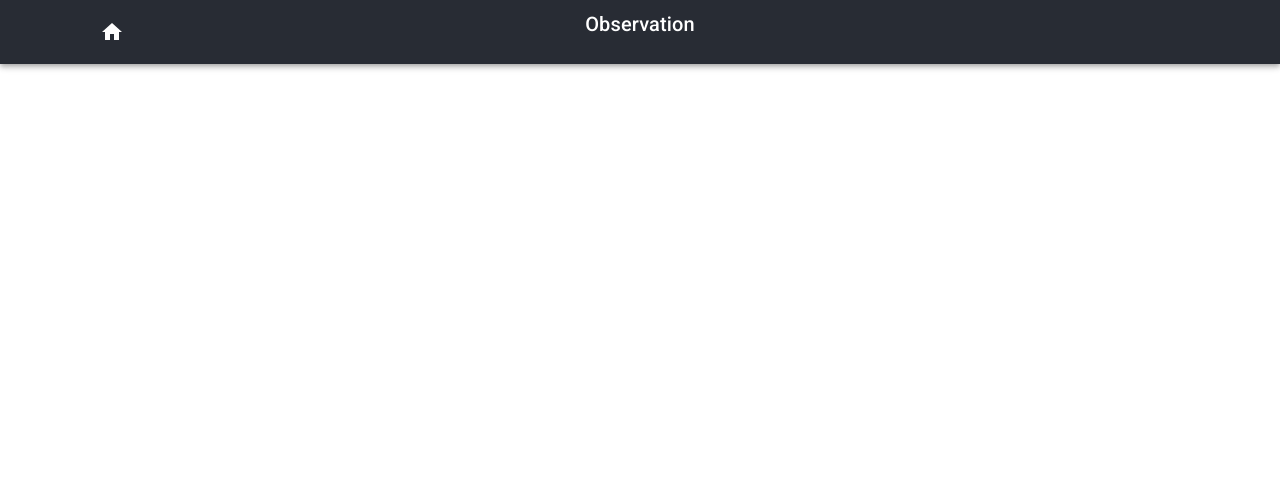
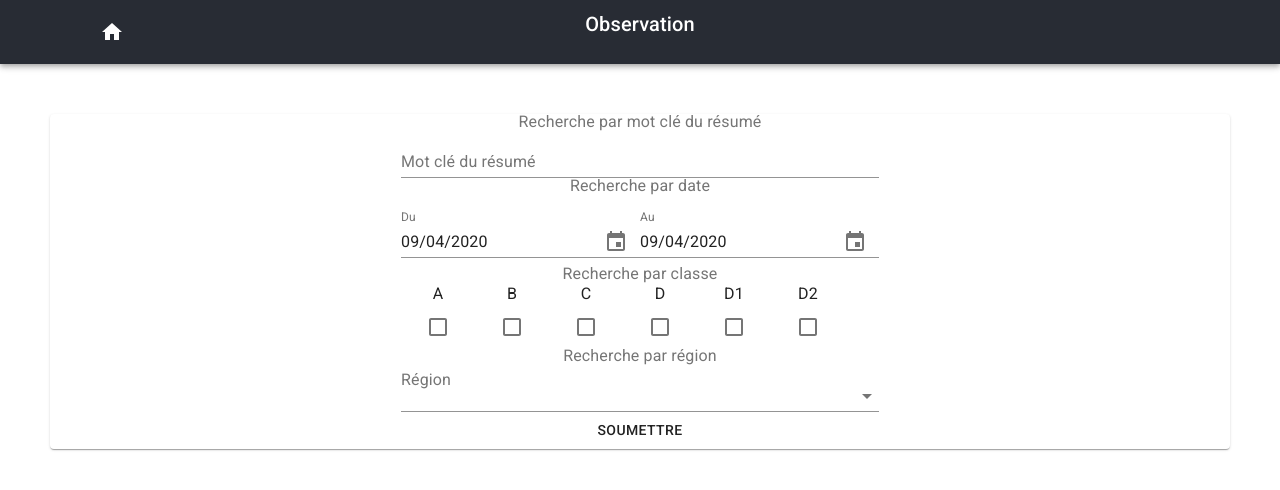
Before and after one commit to chattinader/Observation, a React (Create React App) app: page / in a window 1280 px wide. Shown: the top 490 px of the page. Built offline with nearby package versions, Linux system fonts and the light colour scheme.

Commit message:
Ajout du component Home

```diff
--- a/package.json
+++ b/package.json
@@ -3,6 +3,10 @@
   "version": "0.1.0",
   "private": true,
   "dependencies": {
+    "@date-io/date-fns": "^1.3.13",
+    "@material-ui/pickers": "^3.2.10",
+    "date-fns": "^2.0.0-beta.5",
+    "moment": "^2.24.0",
     "@material-ui/core": "^4.9.9",
     "@material-ui/icons": "^4.9.1",
     "@testing-library/jest-dom": "^4.2.4",
--- a/src/App.js
+++ b/src/App.js
@@ -1,11 +1,13 @@
 import React from 'react'
 import './App.css'
 import Navbar from './components/Navbar'
+import Home from './components/Home'
 
 function App() {
     return (
         <div className="App">
           <Navbar />
+          <Home />
         </div>
     );
 }
--- /dev/null
+++ b/src/components/Home.js
@@ -0,0 +1,161 @@
+import 'date-fns';
+import React, { Component } from 'react';
+import './../App.css'
+
+import TextField from '@material-ui/core/TextField';
+import Grid from '@material-ui/core/Grid';
+import DateFnsUtils from '@date-io/date-fns';
+import { MuiPickersUtilsProvider, KeyboardDatePicker } from '@material-ui/pickers';
+import Checkbox from '@material-ui/core/Checkbox';
+import FormGroup from '@material-ui/core/FormGroup';
+import FormControlLabel from '@material-ui/core/FormControlLabel';
+import FormControl from '@material-ui/core/FormControl';
+import FormLabel from '@material-ui/core/FormLabel';
+import Select from '@material-ui/core/Select';
+import InputLabel from '@material-ui/core/InputLabel';
+import MenuItem from '@material-ui/core/MenuItem';
+import Input from '@material-ui/core/Input';
+import Button from '@material-ui/core/Button';
+import Paper from '@material-ui/core/Paper';
+
+export default class Home extends Component {
+
+    constructor(props) {
+        super(props);
+
+        this.state = {
+            motCle: "",
+            duDate: Date().getDate,
+            auDate: Date().getDate,
+            classe: [],
+            reg: [],
+            regions: [
+                "Auvergne-Rhône-Alpes",
+                "Bourgogne-Franche-Comté",
+                "Bretagne",
+                "Centre-Val de Loire",
+                "Corse",
+                "Grand Est",
+                "Hauts-de-France",
+                "Île-de-France",
+                "Normandie",
+                "Nouvelle-Aquitaine",
+                "Occitanie",
+                "Pays de la Loire",
+                "Provence-Alpes-Côte d'Azur",
+                "Outre-Mer"
+            ]
+        };
+    }
+
+    handleSubmit = e => {
+        e.preventDefault();
+        this.props.history.push('/observation');
+    };
+
+    render() {
+        return (
+            <div style={{ margin: "50px 50px" }}>
+                <Paper>
+                    <FormControl>
+                        <FormControl>
+                            <FormLabel>Recherche par mot clé du résumé</FormLabel>
+                            <TextField id="standard-basic" label="Mot clé du résumé"/>
+                        </FormControl>
+
+                        <FormControl>
+                            <FormLabel>Recherche par date</FormLabel>
+                            <MuiPickersUtilsProvider utils={DateFnsUtils}>
+                                <Grid container justify="space-evenly">
+                                    <KeyboardDatePicker
+                                        disableToolbar
+                                        variant="inline"
+                                        format="dd/MM/yyyy"
+                                        margin="normal"
+                                        id="duDate"
+                                        label="Du"
+                                        value={this.state.duDate}
+                                        KeyboardButtonProps={{
+                                            'aria-label': 'change duDate',
+                                        }}
+                                    />
+                                    <KeyboardDatePicker
+                                        disableToolbar
+                                        variant="inline"
+                                        format="dd/MM/yyyy"
+                                        margin="normal"
+                                        id="auDate"
+                                        label="Au"
+                                        value={this.state.auDate}
+                                        KeyboardButtonProps={{
+                                            'aria-label': 'change auDate',
+                                        }}
+                                    />
+                                </Grid>
+                            </MuiPickersUtilsProvider>
+                        </FormControl>
+                        <FormControl>
+                            <FormLabel>Recherche par classe</FormLabel>
+                            <FormGroup aria-label="position" row>
+                                <FormControlLabel
+                                    value="A"
+                                    control={<Checkbox color="primary" />}
+                                    label="A"
+                                    labelPlacement="top"
+                                />
+                                <FormControlLabel
+                                    value="B"
+                                    control={<Checkbox color="primary" />}
+                                    label="B"
+                                    labelPlacement="top"
+                                />
+                                <FormControlLabel
+                                    value="C"
+                                    control={<Checkbox color="primary" />}
+                                    label="C"
+                                    labelPlacement="top"
+                                />
+                                <FormControlLabel
+                                    value="D"
+                                    control={<Checkbox color="primary" />}
+                                    label="D"
+                                    labelPlacement="top"
+                                />
+                                <FormControlLabel
+                                    value="D1"
+                                    control={<Checkbox color="primary" />}
+                                    label="D1"
+                                    labelPlacement="top"
+                                />
+                                <FormControlLabel
+                                    value="D2"
+                                    control={<Checkbox color="primary" />}
+                                    label="D2"
+                                    labelPlacement="top"
+                                />
+                            </FormGroup>
+                        </FormControl>
+                        <FormControl>
+                            <FormLabel>Recherche par région</FormLabel>
+                            <InputLabel id="demo-simple-select-label">Région</InputLabel>
+                            <Select
+                                labelId="demo-mutiple-name-label"
+                                id="demo-mutiple-name"
+                                multiple
+                                value={this.state.reg}
+                                input={<Input />}
+                            >
+                                {this.state.regions.map(region => (
+                                    <MenuItem key={region} value={region}>
+                                        {region}
+                                    </MenuItem>
+                                ))}
+                            </Select>
+                        </FormControl>
+                        <Button id="btn" onClick={this.handleSubmit}>Soumettre</Button>
+                    </FormControl>
+                </Paper>
+            </div>
+        );
+    }
+}
```
Also changed, not shown: 2 other files (tests, documents, lock files or other folders).
